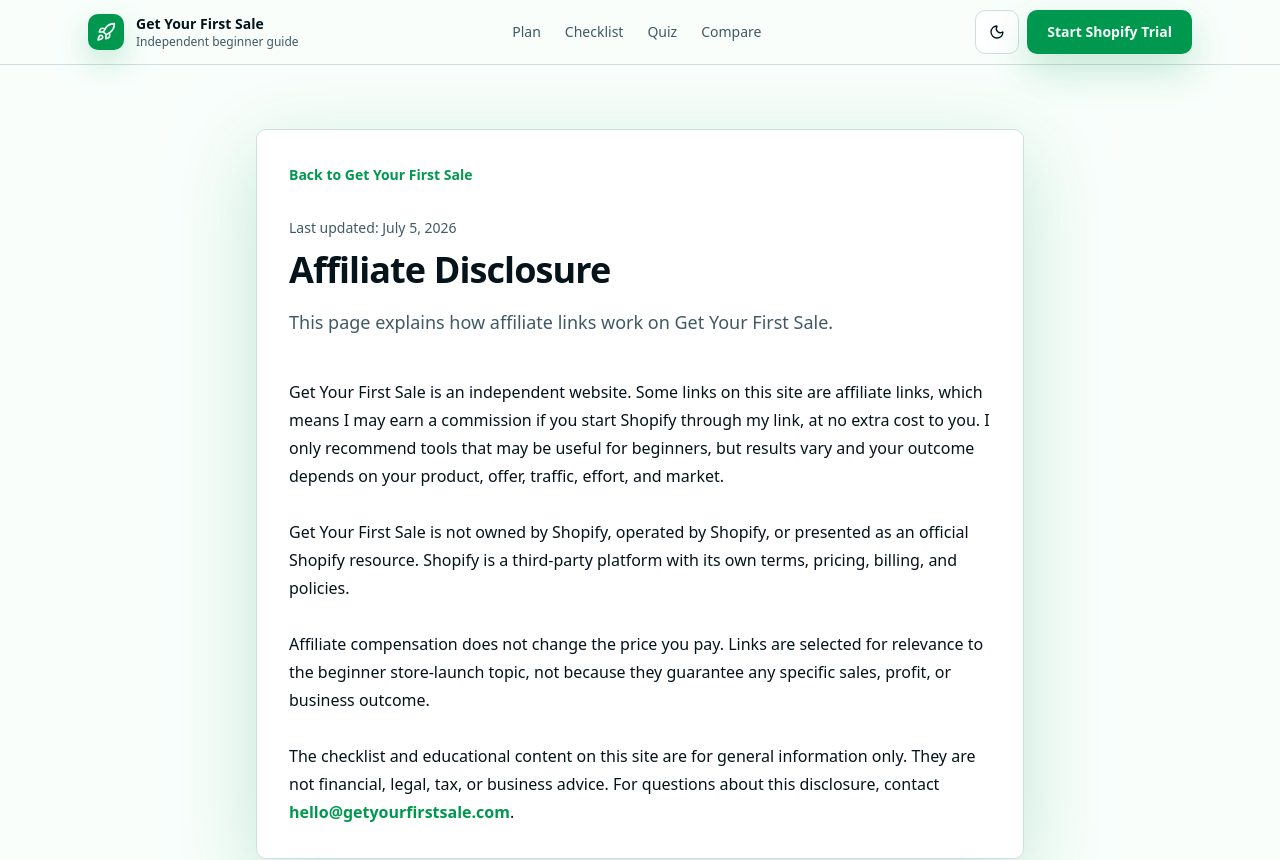
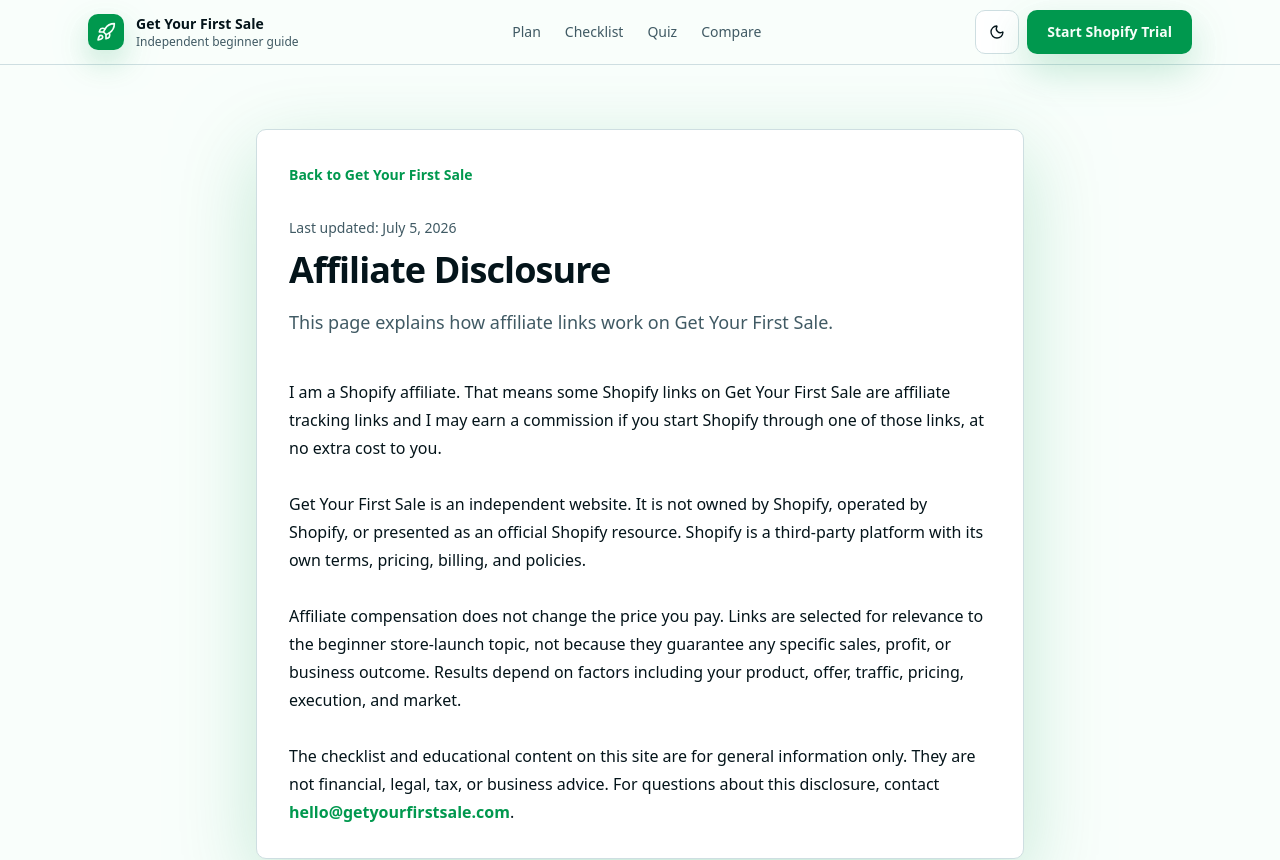
Before and after one commit to Jackoma0209/affiliate-bridge, a Next.js app: page /affiliate-disclosure in a window 1280 px wide. Shown: the top 860 px of the page. Built offline with nearby package versions, Linux system fonts and the light colour scheme.

Commit message:
Make Shopify affiliate status explicit

```diff
--- a/app/affiliate-disclosure/page.tsx
+++ b/app/affiliate-disclosure/page.tsx
@@ -16,21 +16,21 @@
       description="This page explains how affiliate links work on Get Your First Sale."
     >
       <p>
-        Get Your First Sale is an independent website. Some links on this site
-        are affiliate links, which means I may earn a commission if you start
-        Shopify through my link, at no extra cost to you. I only recommend tools
-        that may be useful for beginners, but results vary and your outcome
-        depends on your product, offer, traffic, effort, and market.
+        I am a Shopify affiliate. That means some Shopify links on Get Your First
+        Sale are affiliate tracking links and I may earn a commission if you start
+        Shopify through one of those links, at no extra cost to you.
       </p>
       <p>
-        Get Your First Sale is not owned by Shopify, operated by Shopify, or
-        presented as an official Shopify resource. Shopify is a third-party
-        platform with its own terms, pricing, billing, and policies.
+        Get Your First Sale is an independent website. It is not owned by Shopify,
+        operated by Shopify, or presented as an official Shopify resource. Shopify
+        is a third-party platform with its own terms, pricing, billing, and policies.
       </p>
       <p>
         Affiliate compensation does not change the price you pay. Links are
         selected for relevance to the beginner store-launch topic, not because
-        they guarantee any specific sales, profit, or business outcome.
+        they guarantee any specific sales, profit, or business outcome. Results
+        depend on factors including your product, offer, traffic, pricing, execution,
+        and market.
       </p>
       <p>
         The checklist and educational content on this site are for general
```
